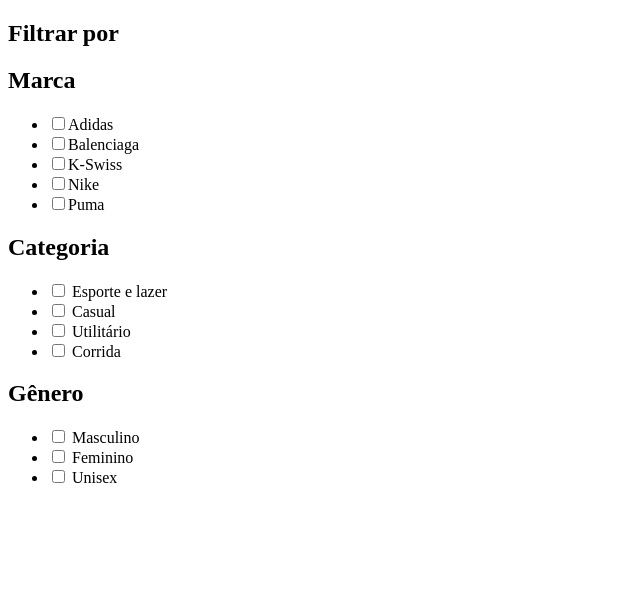
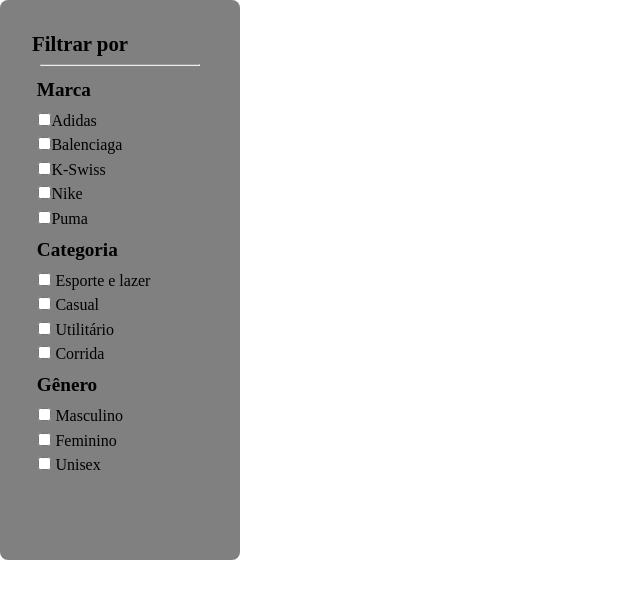
Before and after one commit to ArthurAgDuarte/projeto-final-gt, a React (Vite) app: page / in a window 1280 px wide. Shown: the top 598 px of the page, without its empty margins (0-640 px from the left). Built offline with nearby package versions, Linux system fonts and the light colour scheme.

Commit message:
Progresso

```diff
--- a/src/Components/FilterGroup/FilterGroup.jsx
+++ b/src/Components/FilterGroup/FilterGroup.jsx
@@ -1,11 +1,15 @@
 import React from "react";
+import "./style.css";
 
 function FilterGroup(props) {
     return (
-        <div>
-            <h2>{props.title}</h2>
+        <div className="filter">
+            <h1>{props.title}</h1>
+
+                 <hr/>
 
             <h2>Marca</h2>
+
             <ul>
 
                 {props.marcasProps.map((item, index) => (
--- a/src/Components/FilterGroup/style.css
+++ b/src/Components/FilterGroup/style.css
@@ -1 +1,32 @@
-/*  */
+*{
+    margin: 0px;
+    padding: 0px;
+    box-sizing: border-box;
+}
+.filter{
+    background-color: gray;
+    width: 15rem;
+    height: 35rem;
+    padding: 2rem;
+    border-radius: 0.5rem;
+}
+
+hr{
+    margin: 0.5rem;
+}
+
+h1{
+    text-align:left;
+    font-size: 1.3rem;
+}
+
+h2{
+    text-align: left;
+    font-size: 1.2rem;
+    padding: 0.3rem;
+}
+
+li{
+    list-style: none;
+    margin: 0.4rem;
+}
```
